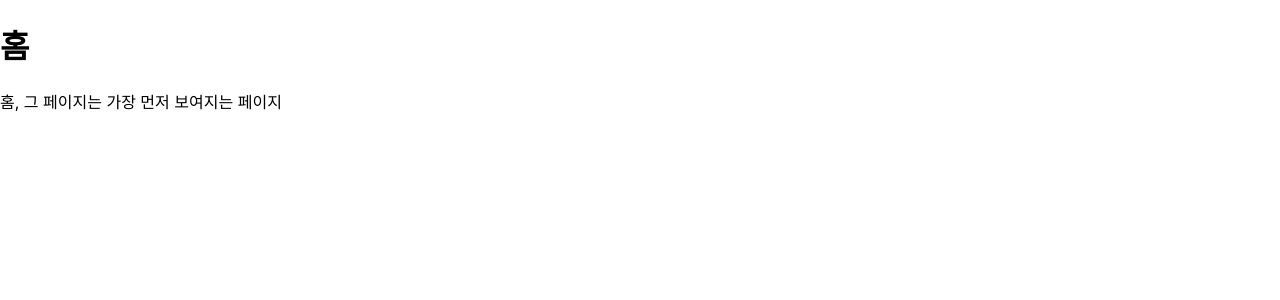
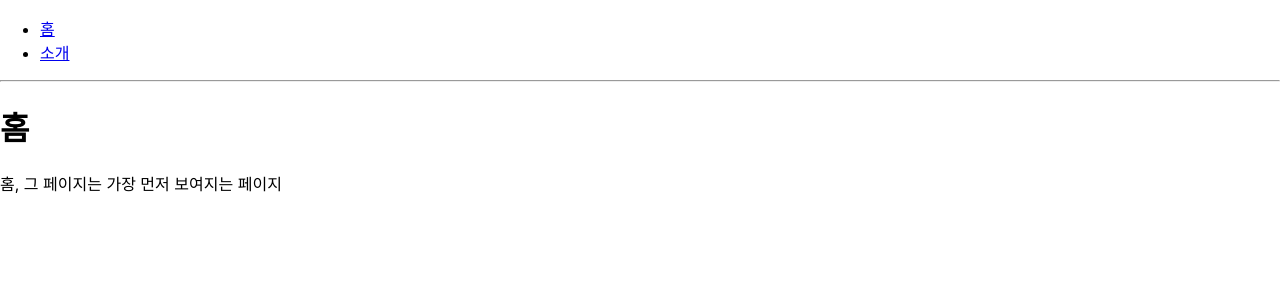
Before and after one commit to sieukim/learning-react, a React (Create React App) app in the folder router-tutorial/: page / in a window 1280 px wide. Shown: the top 300 px of the page. Built offline with nearby package versions, Linux system fonts and the light colour scheme.

Commit message:
13.2.5 Link 컴포넌트를 사용하여 다른 주소로 이동하기

```diff
--- a/router-tutorial/src/App.js
+++ b/router-tutorial/src/App.js
@@ -1,15 +1,24 @@
 import React from 'react';
-import { Route, Routes } from 'react-router-dom';
+import { Route, Routes, Link } from 'react-router-dom';
 import About from './About';
 import Home from './Home';
 
 const App = () => {
   return (<div>
-      <Routes>
-        <Route path='/' element={<Home />} />
-        <Route path='/about' element={<About />} />
-      </Routes>
-    </div>);
+    <ul>
+      <li>
+        <Link to='/'>홈</Link>
+      </li>
+      <li>
+        <Link to='/about'>소개</Link>
+      </li>
+    </ul>
+    <hr />
+    <Routes>
+      <Route path='' element={<Home />} />
+      <Route path='about' element={<About />} />
+    </Routes>
+  </div>);
 };
 
 export default App;
```
